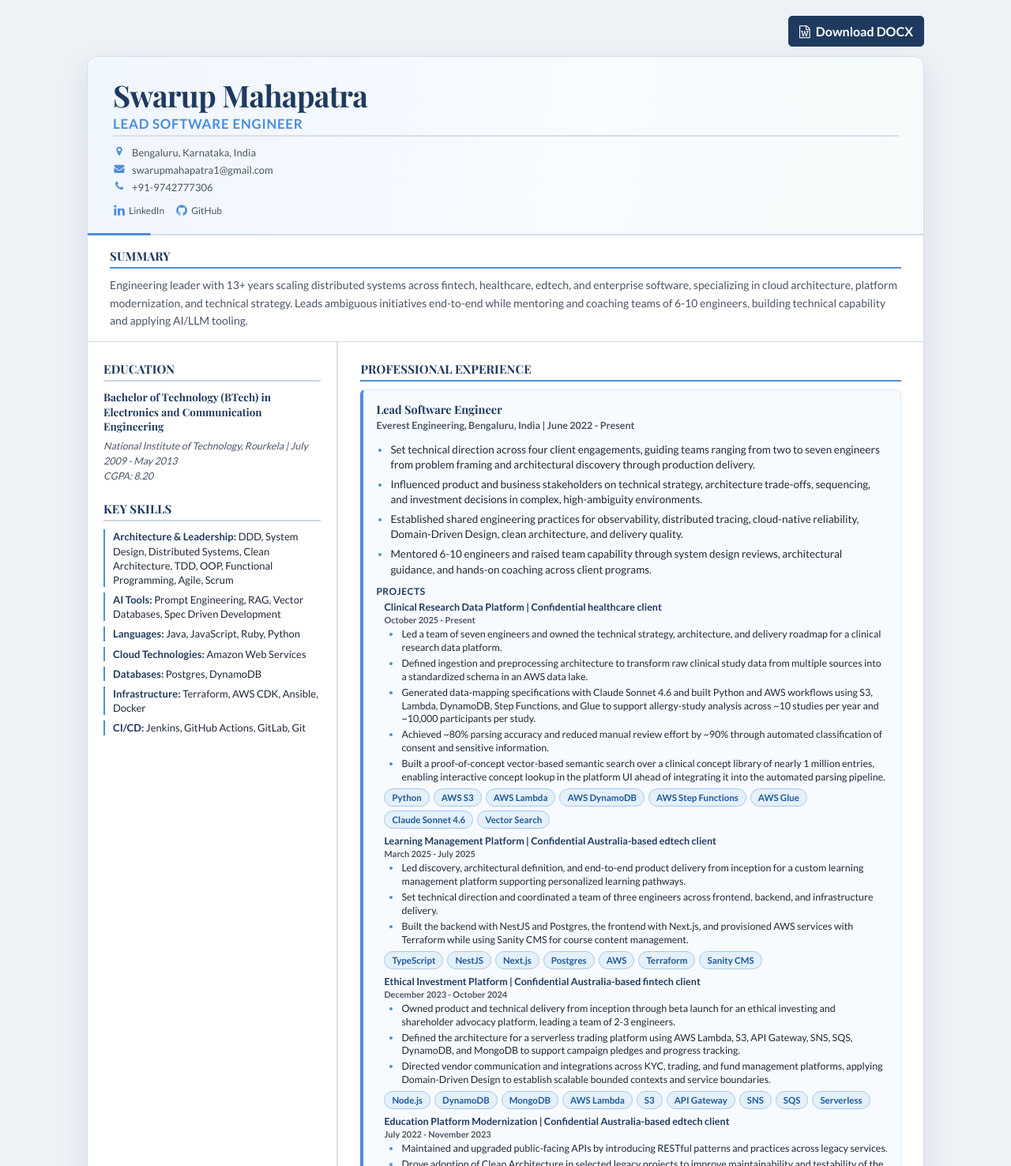
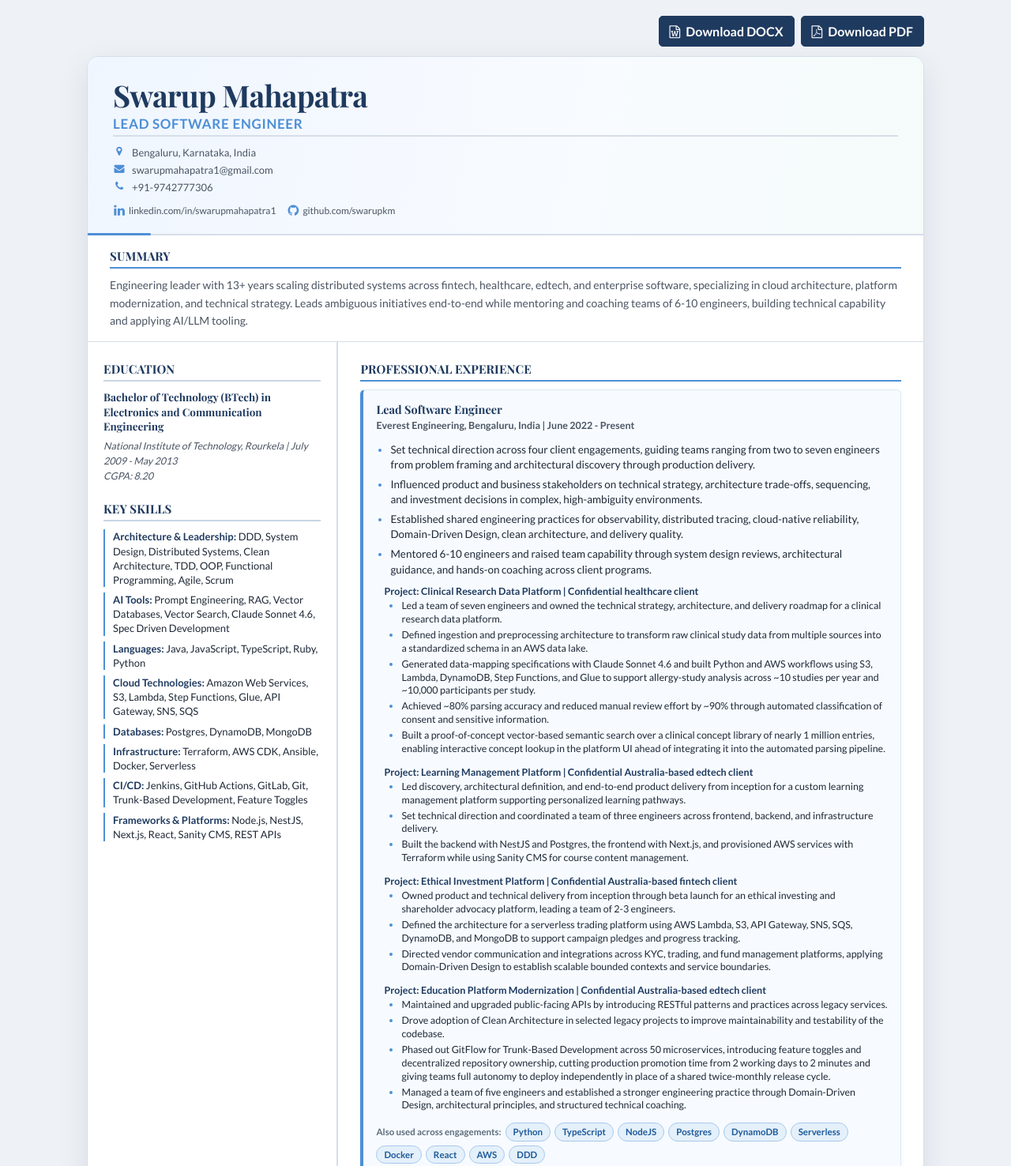
Before and after one commit to swarupkm/swarupkm.github.io, a plain HTML site: page index.html in a window 1280 px wide. Shown: the top 1476 px of the page at 79% size. Drawn offline with nearby package versions, Linux system fonts and the light colour scheme.

Commit message:
Update resume project and download presentation
Remove project date and technology blocks, consolidate project technologies into Key Skills, and add PDF and visible social-link actions.

````diff
--- /dev/null
+++ b/AGENTS.md
@@ -0,0 +1,39 @@
+# AGENTS.md
+
+This file provides guidance to AI agents when working with code in this repository.
+
+## Project overview
+
+This is `swarupkm.github.io`, a GitHub Pages user site that renders a single resume page. There is no build step, bundler, package manager, linter, or test suite — it's plain HTML/CSS/JS served as-is by GitHub Pages from `master`.
+
+## Commands
+
+**Run locally** — any static file server works, e.g.:
+```
+python3 -m http.server 8000
+# then open http://localhost:8000/index.html
+```
+
+**Regenerate the PDF resume** (`SwarupMahapatra_Resume_September.pdf`) after any content or print-style change — it is a build artifact produced by printing the page, not hand-edited, and is not tracked in git:
+```
+"/Applications/Google Chrome.app/Contents/MacOS/Google Chrome" --headless --disable-gpu \
+  --no-pdf-header-footer \
+  --print-to-pdf="SwarupMahapatra_Resume_September.pdf" \
+  http://localhost:8000/index.html
+```
+To export from the page, click **Download PDF** beside **Download DOCX**; this opens the browser's Print dialog. Select "Save as PDF" to save the resume, using the existing `print.css` layout. Disable the browser's own "Headers and footers" (the page supplies its own via `print.css`), and enable "Background graphics" (required for the accent colors and tech-pill backgrounds in `print.css`, which set `print-color-adjust: exact`).
+
+## Architecture
+
+**Data-driven rendering, no templating engine.** `index.html` is a static skeleton of empty containers (`.profile-name`, `.all-experiences`, `.key-skills-list`, etc.). All resume content lives in a single object, `baseProfileData`, at the top of [index.js](index.js). On `DOMContentLoaded`, `loadProfileData()` deep-clones it into `currentResumeData` and `renderResumeData()` populates the DOM imperatively (`document.createElement`/`textContent`) via a set of `render*` functions (`renderContact`, `renderEducation`, `renderSkills`, `renderExperiences`, `renderATSPreHeader`). To change resume content, edit `baseProfileData` — never edit the PDF or hand-write DOM elsewhere.
+
+**Two stylesheets, two audiences.** `styles.css` is the on-screen look. `print.css` (loaded via `<link media="print">`) is applied only when printing/exporting to PDF and re-shapes the layout specifically for ATS (Applicant Tracking System) parsing:
+- `.ats-pre-header` in `index.html` is a hidden-on-screen, plain-text block (name/role/contact, no icons) that `renderATSPreHeader()` fills in. It's placed first in the DOM specifically so it's first in the PDF's text stream regardless of Chrome's visual compositing order; `print.css` then hides the icon-heavy `.profile-header` so this plain block is what actually appears.
+- `print.css` reflows the two-column screen layout (`.content-columns` with `.left`/`.right`) into a single column via `flex-direction: column` + `order`, putting Experience before Education/Skills — because a single-column reading order is what ATS parsers handle reliably, multi-column layouts often scramble text extraction order.
+- When changing `print.css` layout/order rules, verify the *extracted text order* of the regenerated PDF still matches the intended visual order (open the PDF and check copy-pasted/selected text), not just how it looks.
+
+**Experience and project technologies.** An experience entry in `baseProfileData.experiences` can have a top-level `techStack` and a nested `projects[]` array. In `renderExperiences()` ([index.js](index.js)), each project is rendered with a `Project: {name} | {client}` heading and summary bullets; project durations and per-project technology-stack blocks are not rendered. Put relevant project technologies in the global `skills` groups, which render under Key Skills. Experience-level `techStack` values remain supported and render after the projects list with an `"Also used across engagements:"` label (`.tech-stack-label`) when the experience has projects.
+
+## Tailoring the resume for a job description
+
+[.github/prompts/tailor-resume.prompt.md](.github/prompts/tailor-resume.prompt.md) documents the intended workflow for adapting content to a specific job posting: extract role-relevant keywords/themes from the JD, then update the summary, skill groups, experience bullets, and tech-stack wording in `baseProfileData` to emphasize them — without inventing titles, years of experience, or achievements, and without changing the overall layout/structure unless explicitly asked.
--- a/index.html
+++ b/index.html
@@ -15,6 +15,10 @@
       <button class="docx-download" type="button" title="Download resume as a Word document">
         <i class="fa fa-file-word-o" aria-hidden="true"></i>
         <span>Download DOCX</span>
+      </button>
+      <button class="pdf-download" type="button" title="Download resume as a PDF">
+        <i class="fa fa-file-pdf-o" aria-hidden="true"></i>
+        <span>Download PDF</span>
       </button>
     </div>
     <!-- Plain-text ATS header: no background, no FA icons, no border.
--- a/index.js
+++ b/index.js
@@ -31,27 +31,31 @@ const baseProfileData = {
     },
     {
       category: 'AI Tools',
-      items: ['Prompt Engineering', 'RAG', 'Vector Databases', 'Spec Driven Development']
+      items: ['Prompt Engineering', 'RAG', 'Vector Databases', 'Vector Search', 'Claude Sonnet 4.6', 'Spec Driven Development']
     },
     {
       category: 'Languages',
-      items: ['Java', 'JavaScript', 'Ruby', 'Python']
+      items: ['Java', 'JavaScript', 'TypeScript', 'Ruby', 'Python']
     },
     {
       category: 'Cloud Technologies',
-      items: ['Amazon Web Services']
+      items: ['Amazon Web Services', 'S3', 'Lambda', 'Step Functions', 'Glue', 'API Gateway', 'SNS', 'SQS']
     },
     {
       category: 'Databases',
-      items: ['Postgres', 'DynamoDB']
+      items: ['Postgres', 'DynamoDB', 'MongoDB']
     },
     {
       category: 'Infrastructure',
-      items: ['Terraform', 'AWS CDK', 'Ansible', 'Docker']
+      items: ['Terraform', 'AWS CDK', 'Ansible', 'Docker', 'Serverless']
     },
     {
       category: 'CI/CD',
-      items: ['Jenkins', 'GitHub Actions', 'GitLab', 'Git']
+      items: ['Jenkins', 'GitHub Actions', 'GitLab', 'Git', 'Trunk-Based Development', 'Feature Toggles']
+    },
+    {
+      category: 'Frameworks & Platforms',
+      items: ['Node.js', 'NestJS', 'Next.js', 'React', 'Sanity CMS', 'REST APIs']
     }
   ],
   summary: 'Engineering leader with 13+ years scaling distributed systems across fintech, healthcare, edtech, and enterprise software, specializing in cloud architecture, platform modernization, and technical strategy. Leads ambiguous initiatives end-to-end while mentoring and coaching teams of 6-10 engineers, building technical capability and applying AI/LLM tooling.',
@@ -72,8 +76,6 @@ const baseProfileData = {
         {
           name: 'Clinical Research Data Platform',
           client: 'Confidential healthcare client',
-          duration: 'October 2025 - Present',
-          techStack: ['Python', 'AWS S3', 'AWS Lambda', 'AWS DynamoDB', 'AWS Step Functions', 'AWS Glue', 'Claude Sonnet 4.6', 'Vector Search'],
           summary: [
             'Led a team of seven engineers and owned the technical strategy, architecture, and delivery roadmap for a clinical research data platform.',
             'Defined ingestion and preprocessing architecture to transform raw clinical study data from multiple sources into a standardized schema in an AWS data lake.',
@@ -85,8 +87,6 @@ const baseProfileData = {
         {
           name: 'Learning Management Platform',
           client: 'Confidential Australia-based edtech client',
-          duration: 'March 2025 - July 2025',
-          techStack: ['TypeScript', 'NestJS', 'Next.js', 'Postgres', 'AWS', 'Terraform', 'Sanity CMS'],
           summary: [
             'Led discovery, architectural definition, and end-to-end product delivery from inception for a custom learning management platform supporting personalized learning pathways.',
             'Set technical direction and coordinated a team of three engineers across frontend, backend, and infrastructure delivery.',
@@ -96,8 +96,6 @@ const baseProfileData = {
         {
           name: 'Ethical Investment Platform',
           client: 'Confidential Australia-based fintech client',
-          duration: 'December 2023 - October 2024',
-          techStack: ['Node.js', 'DynamoDB', 'MongoDB', 'AWS Lambda', 'S3', 'API Gateway', 'SNS', 'SQS', 'Serverless'],
           summary: [
             'Owned product and technical delivery from inception through beta launch for an ethical investing and shareholder advocacy platform, leading a team of 2-3 engineers.',
             'Defined the architecture for a serverless trading platform using AWS Lambda, S3, API Gateway, SNS, SQS, DynamoDB, and MongoDB to support campaign pledges and progress tracking.',
@@ -107,8 +105,6 @@ const baseProfileData = {
         {
           name: 'Education Platform Modernization',
           client: 'Confidential Australia-based edtech client',
-          duration: 'July 2022 - November 2023',
-          techStack: ['Node.js', 'Postgres', 'REST APIs', 'CI/CD', 'Trunk-Based Development', 'Feature Toggles', 'DDD'],
           summary: [
             'Maintained and upgraded public-facing APIs by introducing RESTful patterns and practices across legacy services.',
             'Drove adoption of Clean Architecture in selected legacy projects to improve maintainability and testability of the codebase.',
@@ -221,6 +217,8 @@ function renderContact(contact) {
     anchorNode.href = link.url;
     anchorNode.target = '_blank';
     anchorNode.rel = 'noopener noreferrer';
+    anchorNode.setAttribute('aria-label', `${link.label}: ${link.url}`);
+    anchorNode.title = link.label;
 
     const iconNode = document.createElement('i');
     iconNode.className = `fa fa-${link.icon}`;
@@ -228,7 +226,8 @@ function renderContact(contact) {
 
     const labelNode = document.createElement('span');
     labelNode.className = 'social-label';
-    labelNode.textContent = link.label;
+    const socialUrl = new URL(link.url);
+    labelNode.textContent = `${socialUrl.hostname.replace(/^www\./, '')}${socialUrl.pathname.replace(/\/$/, '')}`;
 
     anchorNode.appendChild(iconNode);
     anchorNode.appendChild(labelNode);
@@ -314,11 +313,6 @@ function renderExperiences(experiences) {
     node.appendChild(summaryNode);
 
     if (exp.projects) {
-      const projectsHeadingNode = document.createElement('h4');
-      projectsHeadingNode.className = 'projects-heading';
-      projectsHeadingNode.textContent = 'Projects';
-      node.appendChild(projectsHeadingNode);
-
       const projectsNode = document.createElement('div');
       projectsNode.className = 'projects';
       exp.projects.forEach((project) => {
@@ -327,12 +321,8 @@ function renderExperiences(experiences) {
 
         const projectTitleNode = document.createElement('h4');
         projectTitleNode.className = 'project-title';
-        projectTitleNode.textContent = `${project.name} | ${project.client}`;
+        projectTitleNode.textContent = `Project: ${project.name} | ${project.client}`;
         projectNode.appendChild(projectTitleNode);
-
-        const projectDurationNode = document.createElement('i');
-        projectDurationNode.textContent = project.duration;
-        projectNode.appendChild(projectDurationNode);
 
         const projectSummaryNode = document.createElement('ul');
         project.summary.forEach((item) => {
@@ -342,15 +332,6 @@ function renderExperiences(experiences) {
         });
         projectNode.appendChild(projectSummaryNode);
 
-        const projectTechNode = document.createElement('div');
-        projectTechNode.className = 'tech-stack project-tech-stack';
-        project.techStack.forEach((tech) => {
-          const pill = document.createElement('span');
-          pill.className = 'tech-pill';
-          pill.textContent = tech;
-          projectTechNode.appendChild(pill);
-        });
-        projectNode.appendChild(projectTechNode);
         projectsNode.appendChild(projectNode);
       });
       node.appendChild(projectsNode);
@@ -514,20 +495,12 @@ function buildResumeDocx(data) {
     );
 
     if (experience.projects) {
-      children.push(createDocxParagraph('PROJECTS', {
-        spacing: { before: 180, after: 80 }
-      }, { bold: true, size: 21, color: '1F3864' }));
       experience.projects.forEach((project) => {
         children.push(
           createDocxParagraph(`Project: ${project.name} | ${project.client}`, {
             spacing: { before: 120, after: 20 }
           }, { bold: true, size: 20, color: '1F3864' }),
-          createDocxParagraph(project.duration, { spacing: { after: 80 } }, { size: 20, color: '555555' }),
-          ...project.summary.map(createDocxBullet),
-          createDocxParagraph(`Technologies: ${project.techStack.join(', ')}`, { spacing: { after: 120 } }, {
-            size: 19,
-            color: '555555'
-          })
+          ...project.summary.map(createDocxBullet)
         );
       });
     }
@@ -586,6 +559,10 @@ function downloadResumeDocx() {
   });
 }
 
+function downloadResumePdf() {
+  window.print();
+}
+
 function setPrintDocumentTitle() {
   document.title = `${currentResumeData.name.replace(/\s+/g, '_')}_Resume_${formatDateForFilename()}`;
 }
@@ -598,6 +575,7 @@ function loadProfileData() {
   currentResumeData = JSON.parse(JSON.stringify(baseProfileData));
   renderResumeData(currentResumeData);
   document.querySelector('.docx-download').addEventListener('click', downloadResumeDocx);
+  document.querySelector('.pdf-download').addEventListener('click', downloadResumePdf);
   window.addEventListener('beforeprint', setPrintDocumentTitle);
   window.addEventListener('afterprint', restoreDocumentTitle);
 }
--- a/print.css
+++ b/print.css
@@ -245,12 +245,6 @@ h3 {
   font-size: 9.5pt;
 }
 
-.projects-heading {
-  margin: 4px 0 2px;
-  font-size: 9.5pt;
-  letter-spacing: 0.03em;
-}
-
 .projects {
   gap: 3px;
 }
@@ -264,11 +258,6 @@ h3 {
 .project-title {
   margin-bottom: 1px;
   font-size: 9.5pt;
-}
-
-.project i {
-  margin-bottom: 1px;
-  font-size: 9pt;
 }
 
 .project ul {
--- a/styles.css
+++ b/styles.css
@@ -29,11 +29,13 @@ body {
 
 .document-actions {
   display: flex;
+  gap: 8px;
   justify-content: flex-end;
   margin-bottom: 12px;
 }
 
-.docx-download {
+.docx-download,
+.pdf-download {
   display: inline-flex;
   align-items: center;
   gap: 7px;
@@ -47,7 +49,8 @@ body {
   cursor: pointer;
 }
 
-.docx-download:hover {
+.docx-download:hover,
+.pdf-download:hover {
   background: #2b527e;
 }
 
@@ -197,12 +200,14 @@ h3 {
 
 .social-links {
   display: flex;
+  flex-wrap: wrap;
   gap: 14px;
   margin-top: 8px;
   font-size: 16px;
 }
 
 .social-links a {
+  min-width: 0;
   color: var(--color-muted);
   text-decoration: none;
   transition: color 0.15s;
@@ -218,6 +223,7 @@ h3 {
 .social-label {
   font-size: 12px;
   font-family: "Lato", Arial, sans-serif;
+  overflow-wrap: anywhere;
 }
 
 .sr-only {
@@ -349,15 +355,6 @@ h3 {
   font-size: 13.5px;
 }
 
-.projects-heading {
-  margin: 10px 0 5px;
-  color: var(--color-primary);
-  font-family: "Lato", Arial, sans-serif;
-  font-size: 12px;
-  text-transform: uppercase;
-  letter-spacing: 0.04em;
-}
-
 .projects {
   display: grid;
   gap: 8px;
@@ -375,15 +372,6 @@ h3 {
   font-weight: 700;
 }
 
-.project i {
-  display: block;
-  margin-bottom: 4px;
-  color: var(--color-muted);
-  font-size: 11px;
-  font-style: normal;
-  font-weight: 700;
-}
-
 .project ul {
   margin: 3px 0 5px;
   padding-left: 22px;
@@ -393,10 +381,6 @@ h3 {
   margin-bottom: 3px;
   font-size: 12.5px;
   line-height: 1.35;
-}
-
-.project-tech-stack {
-  margin-top: 4px !important;
 }
 
 li::marker {
````
Also changed, not shown: .github/prompts/tailor-resume.prompt.md.
